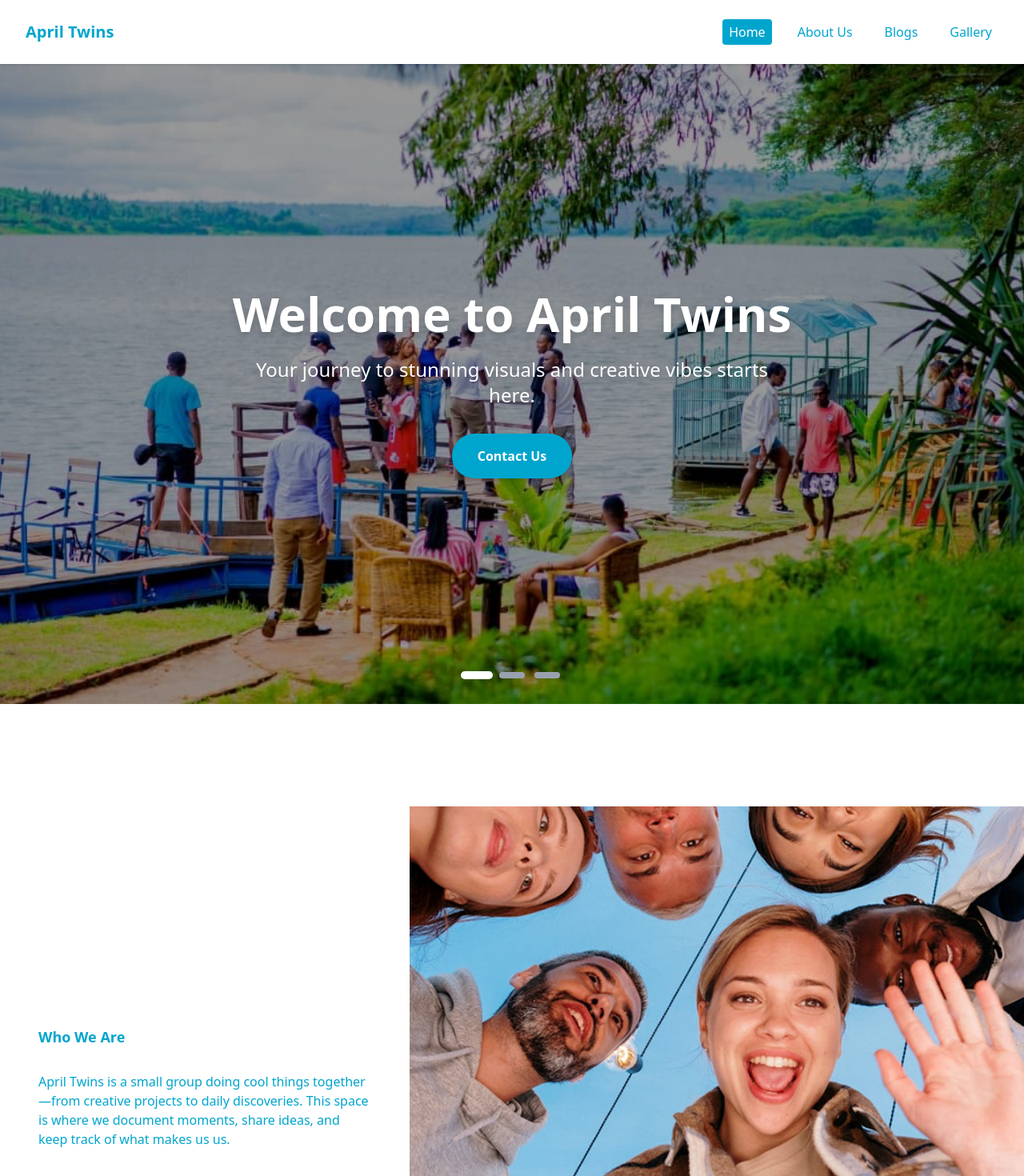
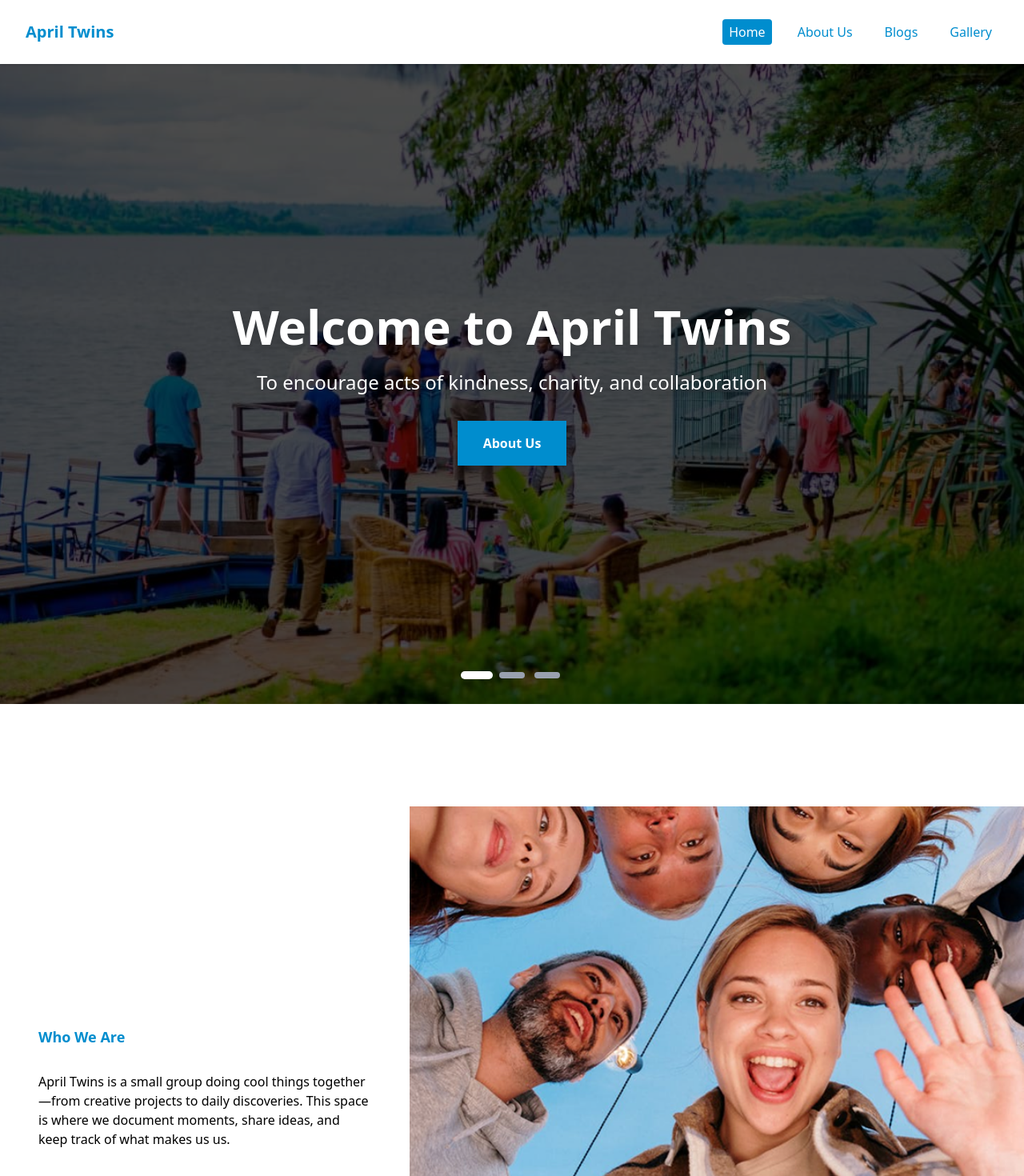
Before and after one commit to FullStackDev-Alvin/apriltwins-frontend, a React (Vite) app: page / in a window 1280 px wide. Shown: the top 1470 px of the page at 80% size. Built offline with nearby package versions, Linux system fonts and the light colour scheme; no server answers.

Commit message:
latest commit 2

```diff
--- a/src/App.css
+++ b/src/App.css
@@ -1,7 +1,7 @@
 @import "tailwindcss";
 @theme {
   --color-bg:#FFFFFF;
-  --color-primary:#00a5ce;
+  --color-primary:#008dce;
   --color-text: #000000;
   --color-secondary: #DBE2EF;
 }
@@ -14,7 +14,7 @@
   }
 }
 .blogsss{
-  color: #00a5ce;
+  color: #008dce;
 }
 .blob {
   animation: blob 0.5s ease-in-out;
--- a/src/Components/BlogList.jsx
+++ b/src/Components/BlogList.jsx
@@ -54,7 +54,7 @@ useEffect(() => {
   };
 
   return (
-    <section className="w-full px-4 py-6">
+    <section className="max-w-screen-xl m-auto px-4 py-6">
       <h2 className="text-2xl font-bold mb-4 text-center">Latest Blogs</h2>
 
       {/* Desktop View */}
--- a/src/Components/Carousel.jsx
+++ b/src/Components/Carousel.jsx
@@ -38,16 +38,16 @@ const HeroCarousel = () => {
       ))}
 
       {/* Overlay */}
-      <div className="absolute inset-0 bg-black/40 z-20" />
+      <div className="absolute inset-0 bg-black/70 z-20" />
 
       {/* Fixed CTA */}
       <div className="absolute z-30 inset-0 flex flex-col justify-center items-center text-center text-white px-6">
-        <h1 className="text-4xl md:text-6xl font-bold mb-6 drop-shadow-lg">Welcome to April Twins</h1>
+        <h1 className="text-4xl md:text-6xl font-bold mb-6 drop-shadow-lg ">Welcome to April Twins</h1>
         <p className="text-lg md:text-2xl mb-8 max-w-2xl drop-shadow-md">
-          Your journey to stunning visuals and creative vibes starts here.
+          To encourage acts of kindness, charity, and collaboration
         </p>
-        <Link to="/" className="bg-[var(--color-primary)] hover:bg-white hover:text-[var(--color-primary)] text-white px-8 py-4 rounded-full font-semibold transition-all duration-300 shadow-md hover:shadow-xl">
-          Contact Us
+        <Link to="/About" className="bg-[var(--color-primary)] hover:bg-white hover:text-[var(--color-primary)] text-white px-8 py-4 font-semibold transition-all duration-300 shadow-md hover:shadow-xl">
+          About Us
         </Link>
       </div>
 
--- a/src/Components/WhoWeAre.jsx
+++ b/src/Components/WhoWeAre.jsx
@@ -4,8 +4,8 @@ const WhoWeAre = () => {
   return (
 <div className='max-w-screen-xl m-auto'>
       <div className='flex flex-col md:flex-row justify-center items-end my-32 h-fit'>
-      <div className='w-full md:w-[40%] text-primary flex flex-col gap-[30px] p-6 md:p-12'>
-        <h2 className='font-bold text-lg'>Who We Are</h2>
+      <div className='w-full md:w-[40%]  flex flex-col gap-[30px] p-6 md:p-12'>
+        <h2 className='font-bold text-lg text-primary'>Who We Are</h2>
         <p className='text-md'>
           April Twins is a small group doing cool things together—from creative projects to daily discoveries. This space is where we document moments, share ideas, and keep track of what makes us us.
         </p>
```
